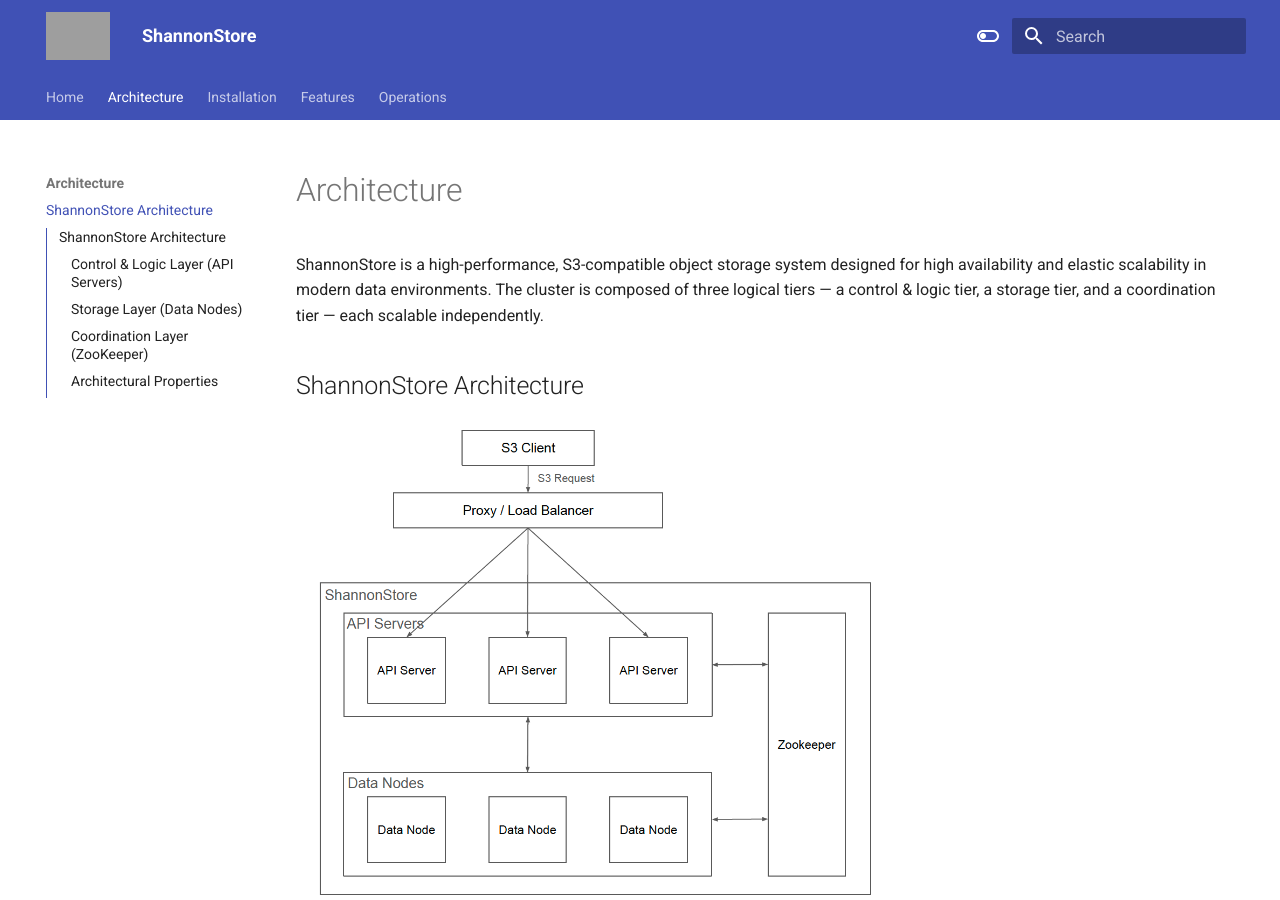
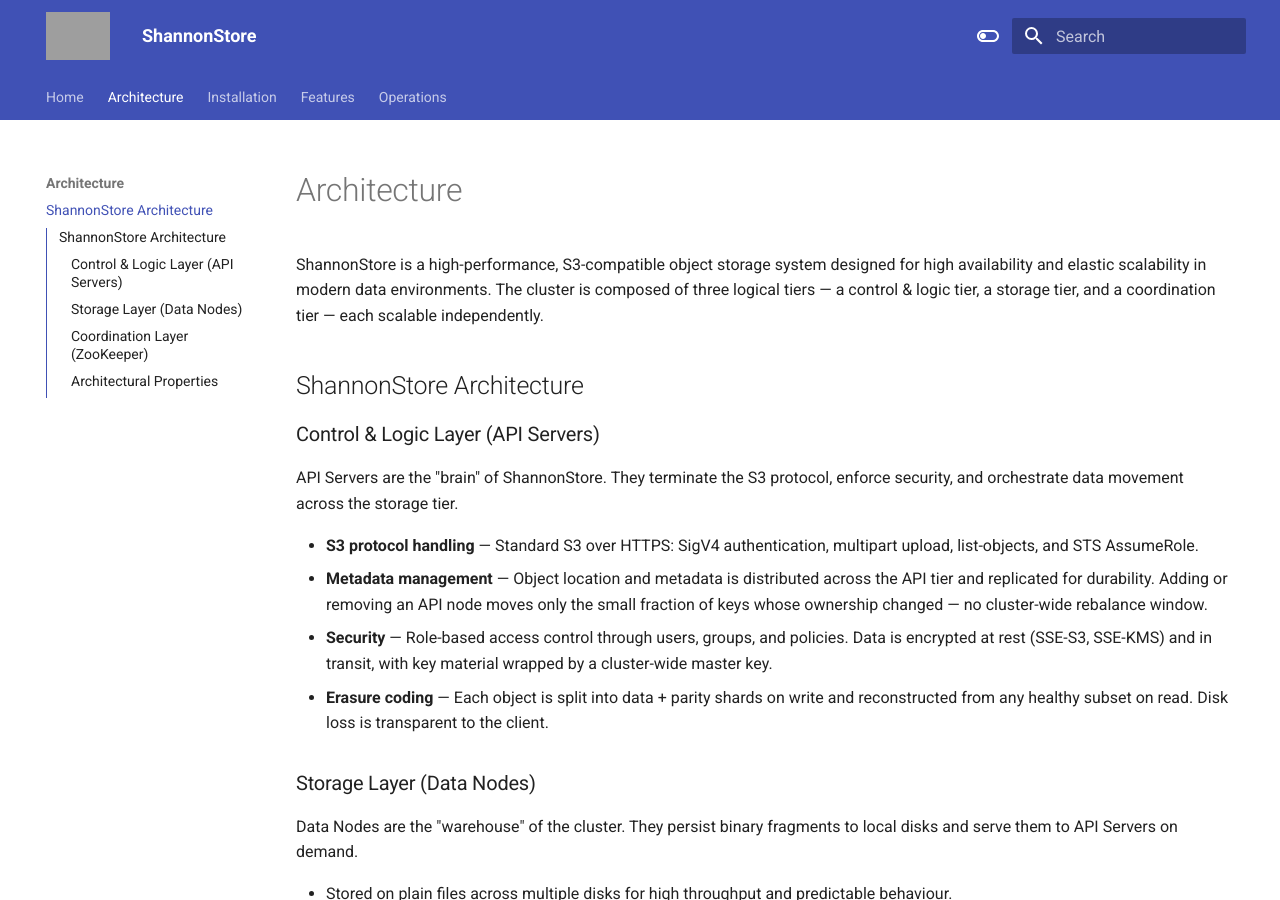
Before and after one commit to cloudcheflabs/shannonstore-docs, an MkDocs documentation site: the page built from docs/architecture/architecture.md, in a window 1280 px wide and 900 px high. Built offline with MkDocs 1.6.1 and Material for MkDocs 9.7.7, drawn with Linux system fonts in a browser that asks for light colours; the version menu is left out; grey boxes are pictures that could not be loaded.

Commit message:
docs: drop the architecture diagram
It no longer describes what ShannonStore does. A diagram that covers
part of a system reads as the whole of it, so an absent one is better
than one that quietly understates the product.

The page already names the three tiers in its opening paragraph, and
each one is described in the sections below the heading.

```diff
--- a/docs/architecture/architecture.md
+++ b/docs/architecture/architecture.md
@@ -3,8 +3,6 @@
 ShannonStore is a high-performance, S3-compatible object storage system designed for high availability and elastic scalability in modern data environments. The cluster is composed of three logical tiers — a control & logic tier, a storage tier, and a coordination tier — each scalable independently.
 
 ## ShannonStore Architecture
-
-<img width="600" src="../../images/architecture/shannonstore-architecture.png" align="center"/>
 
 ### Control & Logic Layer (API Servers)
 
```
Also changed, not shown: docs/images/architecture/shannonstore-architecture.png (deleted).
